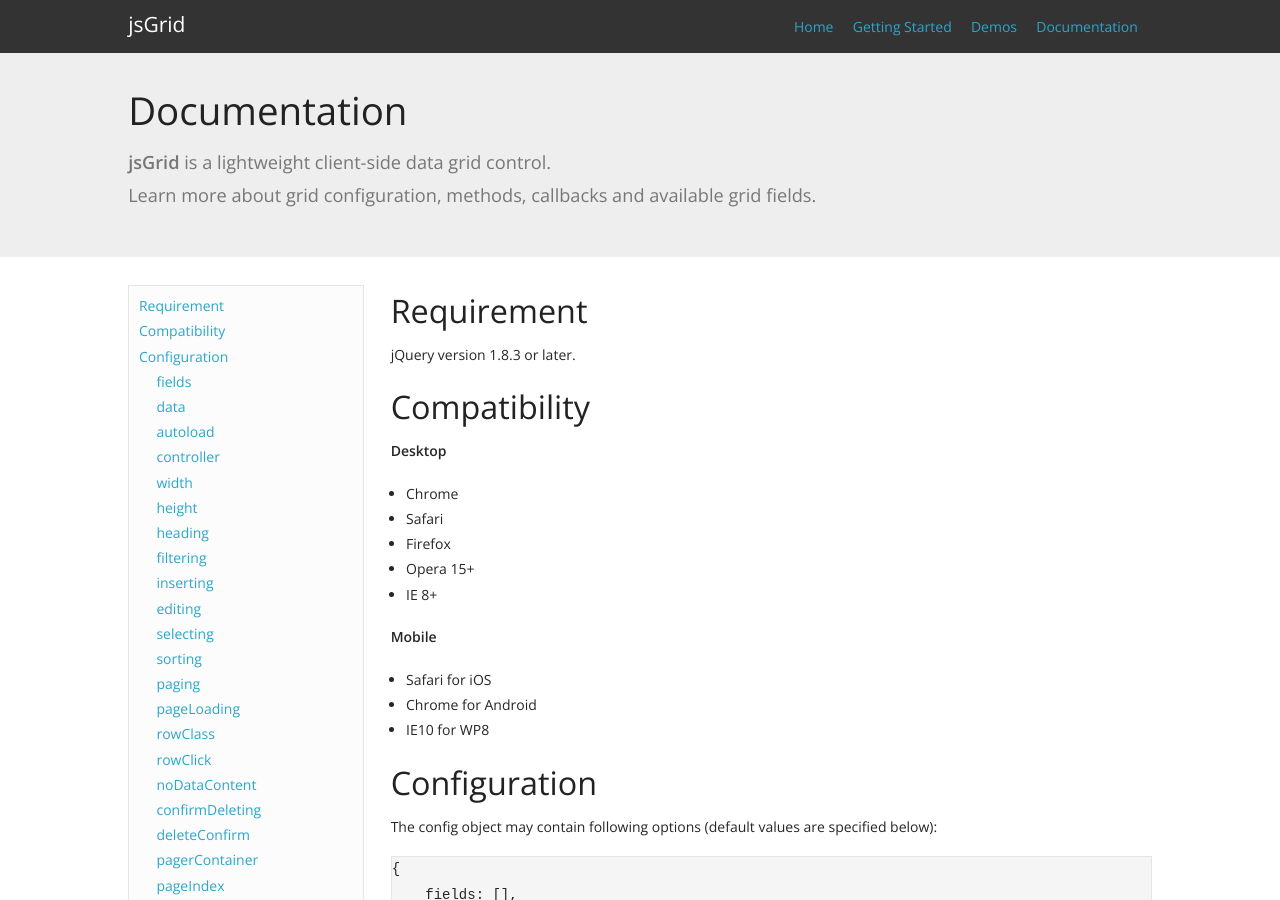
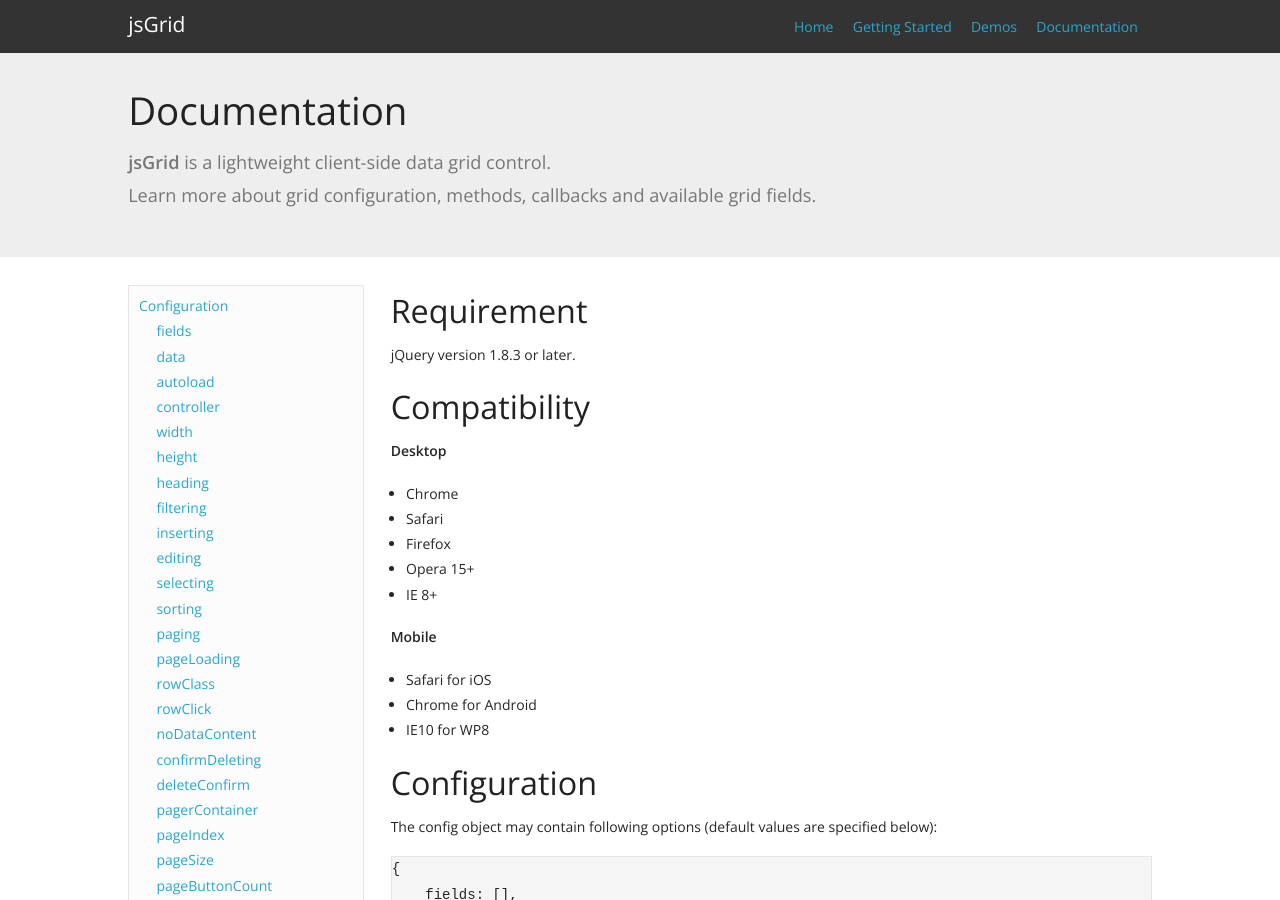
Before and after one commit to tabalinas/jsgrid, a Jekyll site: the page built from docs/index.html, in a window 1280 px wide and 900 px high. Built offline with Jekyll 4.4.1, drawn with Linux system fonts in a browser that asks for light colours; nearby versions of some CDN libraries; some of the changed text lies outside the part shown.

Commit message:
Docs: Contents correction

```diff
--- a/_includes/docs-contents.md
+++ b/_includes/docs-contents.md
@@ -1,5 +1,3 @@
-* [Requirement](#requirement)
-* [Compatibility](#compatibility)
 * [Configuration](#configuration)
   - [fields](#fields)
   - [data](#data)
@@ -68,19 +66,19 @@
   - [sort](#sortsortconfigfield-order-promise)
   - [updateItem](#updateitemitemrowrownode-editeditem-promise)
 * [Callbacks](#callbacks)
-  - [onDataLoading](#onDataLoading)
-  - [onDataLoaded](#onDataLoaded)
-  - [onError](#onError)
-  - [onItemDeleting](#onItemDeleting)
-  - [onItemDeleted](#onItemDeleted)
-  - [onItemInserting](#onItemInserting)
-  - [onItemInserted](#onItemInserted)
-  - [onItemUpdating](#onItemUpdating)
-  - [onItemUpdated](#onItemUpdated)
-  - [onOptionChanging](#onOptionChanging)
-  - [onOptionChanged](#onOptionChanged)
-  - [onRefreshing](#onRefreshing)
-  - [onRefreshed](#onRefreshed)
+  - [onDataLoading](#ondataloading)
+  - [onDataLoaded](#ondataloaded)
+  - [onError](#onerror)
+  - [onItemDeleting](#onitemdeleting)
+  - [onItemDeleted](#onitemdeleted)
+  - [onItemInserting](#oniteminserting)
+  - [onItemInserted](#oniteminserted)
+  - [onItemUpdating](#onitemupdating)
+  - [onItemUpdated](#onitemupdated)
+  - [onOptionChanging](#onoptionchanging)
+  - [onOptionChanged](#onoptionchanged)
+  - [onRefreshing](#onrefreshing)
+  - [onRefreshed](#onrefreshed)
 * [Grid Controller](#grid-controller)
   - [loadData](#loaddatafilter-promisedataresult)
   - [insertItem](#insertitemitem-promiseinserteditem)
```
Also changed, not shown: other parts of _includes/docs-contents.md (+2 -0 lines).
